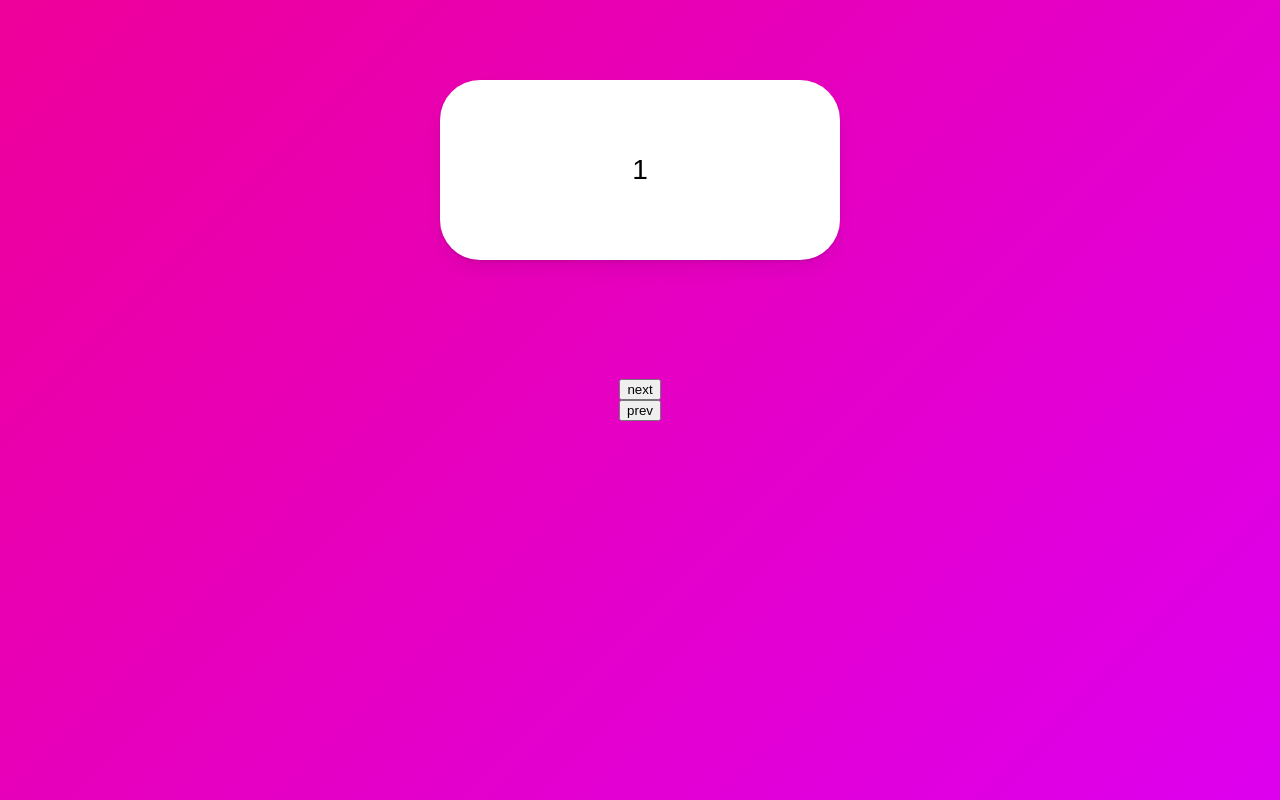
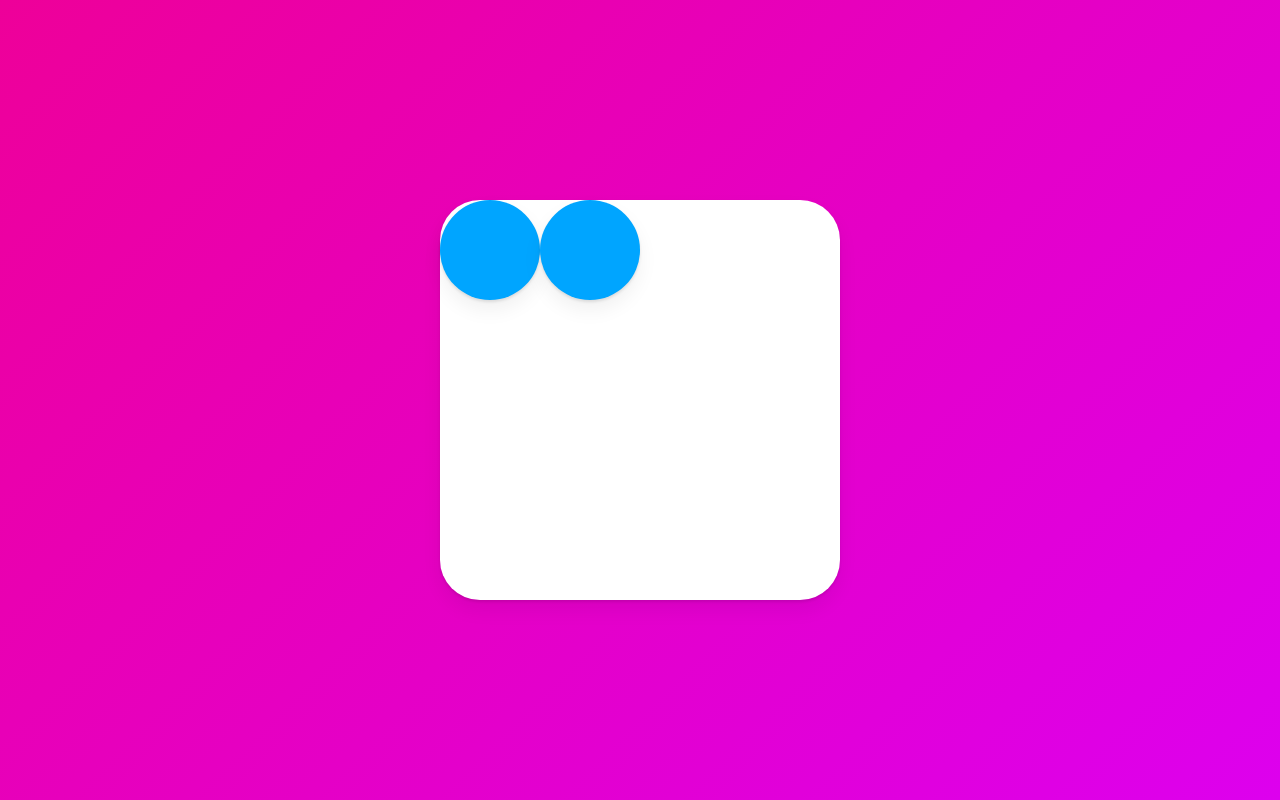
Before and after one commit to jwhong70/r-animation, a React (Create React App) app: page / in a window 1280 px wide. Built offline with nearby package versions, Linux system fonts and the light colour scheme.

Commit message:
#11 Layout

```diff
--- a/src/App.tsx
+++ b/src/App.tsx
@@ -6,8 +6,9 @@
 import Scroll from "./components/Scroll";
 import Path from "./components/Path";
 import Slide from "./components/Slide";
+import Layout from "./components/Layout";
 
 function App() {
-  return <Slide />;
+  return <Layout />;
 }
 export default App;
--- /dev/null
+++ b/src/components/Layout.tsx
@@ -0,0 +1,50 @@
+import styled from "styled-components";
+import { motion } from "framer-motion";
+import { useState } from "react";
+
+const Wrapper = styled(motion.div)`
+  height: 100vh;
+  width: 100vw;
+  display: flex;
+  justify-content: space-around;
+  align-items: center;
+`;
+
+const Box = styled(motion.div)`
+  width: 400px;
+  height: 400px;
+  background-color: rgba(255, 255, 255, 1);
+  border-radius: 40px;
+  display: flex;
+  box-shadow: 0 2px 3px rgba(0, 0, 0, 0.1), 0 10px 20px rgba(0, 0, 0, 0.06);
+`;
+//
+const Circle = styled(motion.div)`
+  background-color: #00a5ff;
+  height: 100px;
+  width: 100px;
+  box-shadow: 0 2px 3px rgba(0, 0, 0, 0.1), 0 10px 20px rgba(0, 0, 0, 0.06);
+  border-radius: 50px;
+`;
+
+function Layout() {
+  const [clicked, setClicked] = useState(false);
+  const toggleClicked = () => setClicked((prev) => !prev);
+  return (
+    <Wrapper onClick={toggleClicked}>
+      <Box
+        style={{
+          justifyContent: clicked ? "center" : "flex-start",
+          alignItems: clicked ? "center" : "flex-start",
+        }}
+      >
+        {/* layout prop을 설정하면, */}
+        {/* 랜더링 시 layout의 style or css 변화를 감지해서 자동으로 animate 해줌 */}
+        {/* 이 경우는 부모의 layout이 변할 때임 */}
+        <Circle layout />
+        <Circle layout />
+      </Box>
+    </Wrapper>
+  );
+}
+export default Layout;
```
